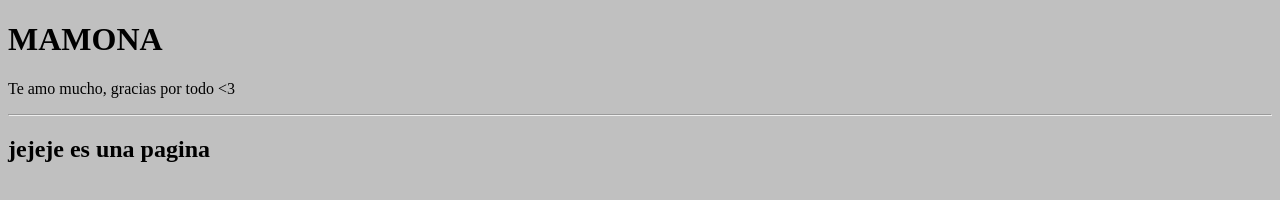
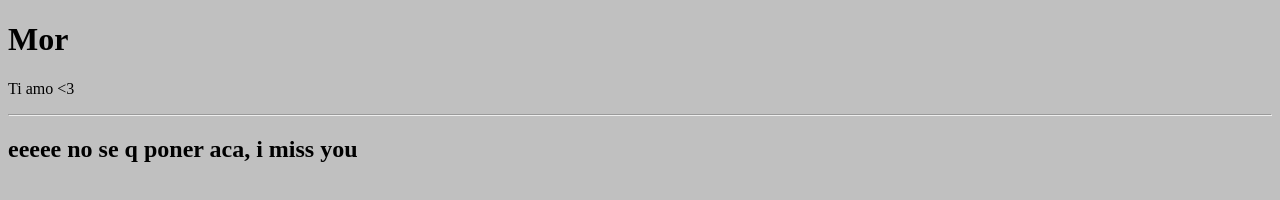
Before and after one commit to Juliloio/Proyecto-Informatico-1, a website: page public/index.html in a window 1280 px wide. Drawn offline with Linux system fonts and the light colour scheme.

Commit message:
agrega index.html

```diff
--- a/public/index.html
+++ b/public/index.html
@@ -4,9 +4,9 @@
     <meta charset="utf-8">
   </head>
   <body bgcolor="silver">
-    <h1>MAMONA</h1>
-    <p>Te amo mucho, gracias por todo <3 </p>
+    <h1>Mor</h1>
+    <p>Ti amo <3 </p>
     <hr>
-    <h2>jejeje es una pagina</h2>
+    <h2>eeeee no se q poner aca, i miss you</h2>
   </body>
 </html>
```
